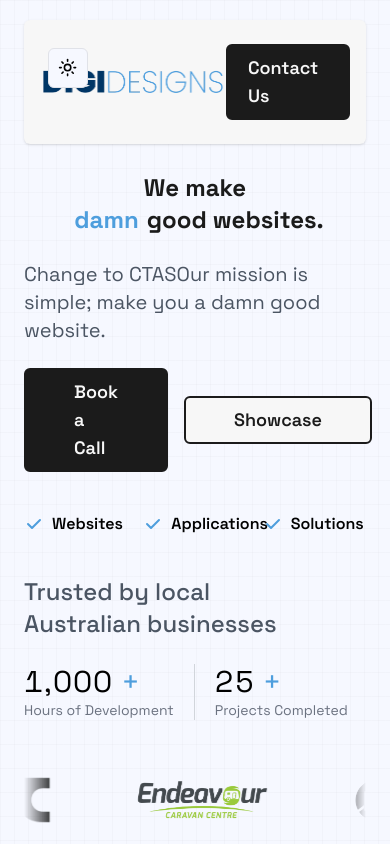
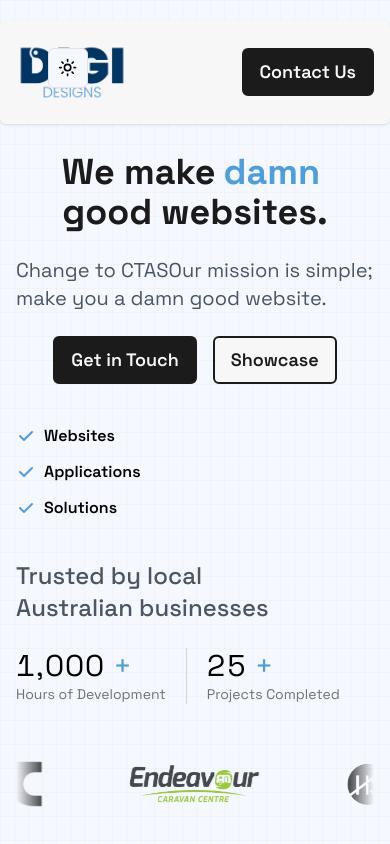
Before and after one commit to aidan-0/digi-designs, a Next.js app: page / in a window 390 px wide. Built offline with nearby package versions, Linux system fonts and the light colour scheme.

Commit message:
updated responsive styling

```diff
--- a/app/page.tsx
+++ b/app/page.tsx
@@ -18,15 +18,15 @@ export default function Home() {
 				{/* Nav Bar */}
 				<Element
 					name="top"
-					className="overflow-hidden shadow rounded-[6px] top-5 sticky md:mx-auto z-50 xl:w-4/5 2xl:w-[68%] bg-dd-light dark:bg-card flex items-center justify-between py-6 px-4 md:px-8 mx-6"
+					className="overflow-hidden shadow rounded-[6px] top-5 sticky md:mx-auto z-50 xl:w-4/5 2xl:w-[68%] bg-dd-light dark:bg-card flex items-center justify-between py-6 px-4 md:px-8 "
 				>
 					<Link href="/">
 						<Image
-							src="/webp-logos/Digi_Designs_Logo_Blue_Long.webp"
+							src="/webp-logos/Digi_Designs_Logo_Blue.webp"
 							alt="Digi Logo"
-							width={1000}
-							height={1000}
-							className="w-56"
+							width={128}
+							height={128}
+							className="w-28"
 						/>
 					</Link>
 
@@ -64,7 +64,7 @@ export default function Home() {
 
 					<Link
 						href="mailto:hello@digidesigns.com.au"
-						className="px-5 py-2 font-semibold hover:bg-dd-light hover:text-dd-dark rounded-[6px] text-dd-light border-dd-dark border-2  bg-dd-dark dark:bg-foreground dark:text-dd-dark transition duration-200 text-lg hover:shadow-[1px_1px_rgba(78,158,221),2px_2px_rgba(78,158,221),3px_3px_rgba(78,158,221),4px_4px_rgba(78,158,221)] dark:hover:shadow-[1px_1px_rgba(78,158,221),2px_2px_rgba(78,158,221),3px_3px_rgba(78,158,221),4px_4px_rgba(78,158,221)]"
+						className="px-4 sm:px-5 py-2 font-semibold hover:bg-dd-light hover:text-dd-dark rounded-[6px] text-dd-light border-dd-dark border-2  bg-dd-dark dark:bg-foreground dark:text-dd-dark transition duration-200 text-lg hover:shadow-[1px_1px_rgba(78,158,221),2px_2px_rgba(78,158,221),3px_3px_rgba(78,158,221),4px_4px_rgba(78,158,221)] dark:hover:shadow-[1px_1px_rgba(78,158,221),2px_2px_rgba(78,158,221),3px_3px_rgba(78,158,221),4px_4px_rgba(78,158,221)]"
 					>
 						Contact Us
 					</Link>
@@ -72,8 +72,10 @@ export default function Home() {
 
 				{/* Main Section */}
 				<main className="md:pb-10">
-					<div className="md:px-0 mx-6 xl:w-4/5 2xl:w-[68%] md:mx-auto mt-12 sm:mt-20">
-						<h1 className="text-2xl sm:text-4xl md:text-5xl lg:text-6xl mx-auto z-20 font-bold text-center flex flex-col sm:flex-row justify-center">
+					<div className="px-4 xl:px-0 xl:w-4/5 2xl:w-[68%] md:mx-auto mt-12 sm:mt-20">
+					{/* Hero and CTA - START */}
+						<h1 className="text-4xl md:text-5xl lg:text-6xl mx-auto z-20 font-bold text-center flex flex-col sm:flex-row justify-center">
+							<div className="flex justify-center">
 							<FadeText
 								className="text-dd-dark dark:text-dd-light"
 								direction="right"
@@ -82,7 +84,6 @@ export default function Home() {
 								}}
 								text="We make"
 							/>
-							<div className="flex justify-center">
 								<FadeText
 									className=" text-dd-light-blue px-2"
 									direction="up"
@@ -91,6 +92,7 @@ export default function Home() {
 									}}
 									text="damn"
 								/>
+									</div>
 								<FadeText
 									className="text-dd-dark dark:text-dd-light"
 									direction="left"
@@ -99,30 +101,30 @@ export default function Home() {
 									}}
 									text="good websites."
 								/>
-							</div>
 						</h1>
 
 						<p className="md:text-center text-xl md:text-2xl my-6 md:my-10 md:w-4/5 mx-auto text-gray-600">
 							Change to CTASOur mission is simple; make you a damn
 							good website.
 						</p>
-						<div className="flex md:justify-center items-center gap-x-4">
+						<div className="flex justify-center items-center gap-4">
 							<Link
 								href="mailto:hello@digidesigns.com.au"
-								className="px-12 py-2 font-semibold hover:bg-dd-light hover:text-dd-dark rounded-[6px] text-dd-light border-dd-dark border-2  bg-dd-dark dark:bg-foreground dark:text-dd-dark transition duration-200 text-lg hover:shadow-[1px_1px_rgba(78,158,221),2px_2px_rgba(78,158,221),3px_3px_rgba(78,158,221),4px_4px_rgba(78,158,221)] dark:hover:shadow-[1px_1px_rgba(78,158,221),2px_2px_rgba(78,158,221),3px_3px_rgba(78,158,221),4px_4px_rgba(78,158,221)]"
+								className="px-4 sm:px-12 py-2 font-semibold hover:bg-dd-light hover:text-dd-dark rounded-[6px] text-dd-light border-dd-dark border-2  bg-dd-dark dark:bg-foreground dark:text-dd-dark transition duration-200 text-lg hover:shadow-[1px_1px_rgba(78,158,221),2px_2px_rgba(78,158,221),3px_3px_rgba(78,158,221),4px_4px_rgba(78,158,221)] dark:hover:shadow-[1px_1px_rgba(78,158,221),2px_2px_rgba(78,158,221),3px_3px_rgba(78,158,221),4px_4px_rgba(78,158,221)]"
 							>
-								Book a Call
+								Get in Touch
 							</Link>
 							<Link
 								href="mailto:hello@digidesigns.com.au"
-								className="px-12 py-2 font-semibold hover:bg-dd-light hover:text-dd-dark rounded-[6px] text-dd-dark border-dd-dark border-2  bg-dd-light dark:bg-foreground dark:text-dd-dark transition duration-200 text-lg hover:shadow-[1px_1px_rgba(78,158,221),2px_2px_rgba(78,158,221),3px_3px_rgba(78,158,221),4px_4px_rgba(78,158,221)] dark:hover:shadow-[1px_1px_rgba(78,158,221),2px_2px_rgba(78,158,221),3px_3px_rgba(78,158,221),4px_4px_rgba(78,158,221)]"
+								className="px-4 sm:px-12 py-2 font-semibold hover:bg-dd-light hover:text-dd-dark rounded-[6px] text-dd-dark border-dd-dark border-2  bg-dd-light dark:bg-foreground dark:text-dd-dark transition duration-200 text-lg hover:shadow-[1px_1px_rgba(78,158,221),2px_2px_rgba(78,158,221),3px_3px_rgba(78,158,221),4px_4px_rgba(78,158,221)] dark:hover:shadow-[1px_1px_rgba(78,158,221),2px_2px_rgba(78,158,221),3px_3px_rgba(78,158,221),4px_4px_rgba(78,158,221)]"
 							>
 								Showcase
 							</Link>
 						</div>
+						{/* Hero and CTA - END */}
 
-						{/* Box reveal */}
-						<div className="grid grid-cols-3 md:grid-cols-3 gap-4 items-center text-left md:justify-items-center md:mx-auto mt-10 md:mt-16 md:w-4/5">
+						{/* Box Reveal - START*/}
+						<div className="grid grid-cols-1 sm:grid-cols-3 gap-3 sm:gap-4 items-center text-left sm:justify-items-center md:mx-auto mt-10 md:mt-16 md:w-4/5 ">
 							<BoxReveal boxColor={"#4e9edd"} duration={0.5}>
 								<p className="md:text-xl font-semibold flex gap-2 md:gap-x-4 items-center">
 									<CheckIcon className="text-dd-light-blue text-xl" />
@@ -142,7 +144,9 @@ export default function Home() {
 								</p>
 							</BoxReveal>
 						</div>
+						{/* Box Reveal - END */}
 
+						{/* Trusted By - START */}
 						<div className="md:flex items-center justify-between gap-y-4 my-10 gap-x-28 mx-auto">
 							<div className="md:w-2/5">
 								<h1 className="text-2xl font-medium text-gray-600 w-4/5">
@@ -195,7 +199,7 @@ export default function Home() {
 										{
 											logo: "/client-logos/Ironstate-Capital-Partners-logo.webp",
 											name: "Logo",
-											url: "https://ironstate.com",
+											url: "https://ironstate.com.au",
 										},
 										{
 											logo: "/client-logos/white-round-richards-muscle-lab-no-background.webp",
@@ -206,6 +210,7 @@ export default function Home() {
 								/>
 							</section>
 						</div>
+						{/* Trusted By - END */}
 					</div>
 				</main>
 			</div>
```
